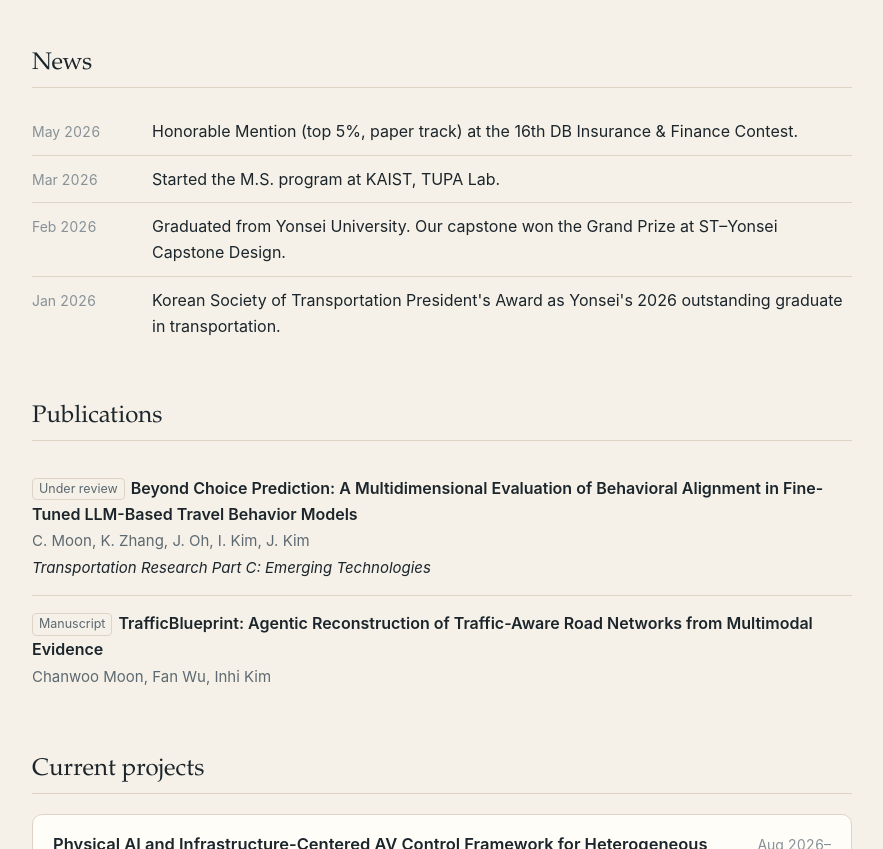
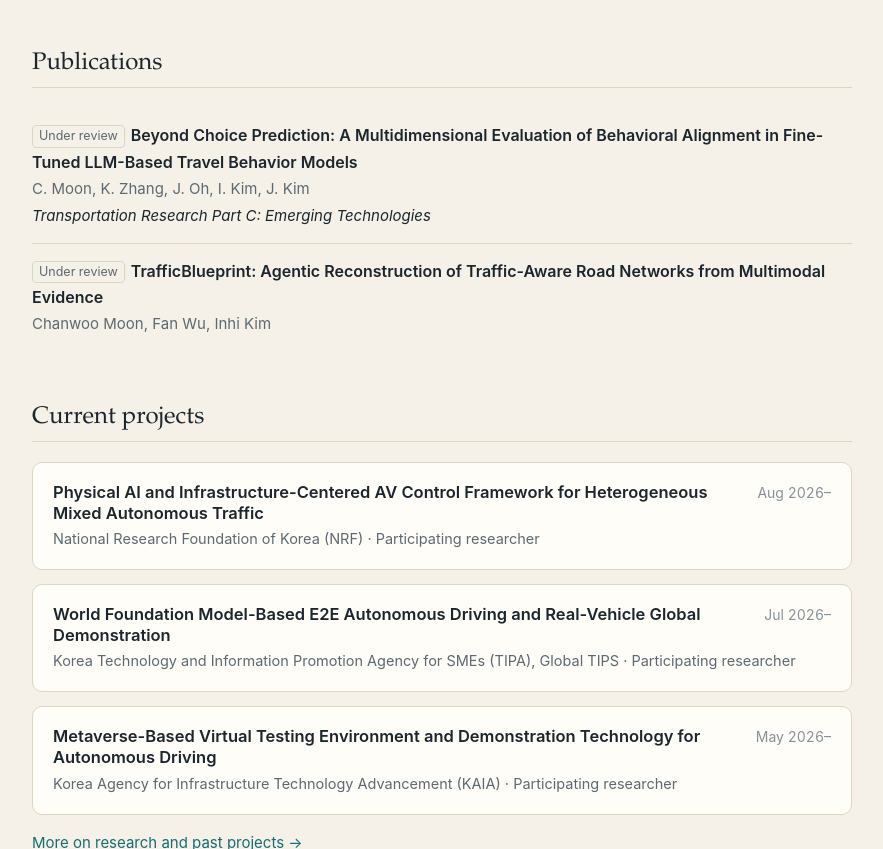
Before and after one commit to urbanking/urbanking.github.io, a plain HTML site: page index.html in a window 1280 px wide. Shown: the part 1550-2399 px from the top of the page, without its empty margins (198-1081 px from the left). Drawn offline with Linux system fonts and the light colour scheme.

Commit message:
Remove news and update paper review status

```diff
--- a/index.html
+++ b/index.html
@@ -127,16 +127,6 @@
         </ol>
       </section>
 
-      <section class="section" aria-labelledby="news">
-        <h2 id="news">News</h2>
-        <ol class="dated">
-          <li><time>May 2026</time><div>Honorable Mention (top 5%, paper track) at the 16th DB Insurance &amp; Finance Contest.</div></li>
-          <li><time>Mar 2026</time><div>Started the M.S. program at KAIST, TUPA Lab.</div></li>
-          <li><time>Feb 2026</time><div>Graduated from Yonsei University. Our capstone won the Grand Prize at ST–Yonsei Capstone Design.</div></li>
-          <li><time>Jan 2026</time><div>Korean Society of Transportation President's Award as Yonsei's 2026 outstanding graduate in transportation.</div></li>
-        </ol>
-      </section>
-
       <section class="section" aria-labelledby="pubs">
         <h2 id="pubs">Publications</h2>
         <ul class="pubs">
@@ -146,7 +136,7 @@
             <p class="pub-venue"><em>Transportation Research Part C: Emerging Technologies</em></p>
           </li>
           <li>
-            <div><span class="status">Manuscript</span><span class="pub-title">TrafficBlueprint: Agentic Reconstruction of Traffic-Aware Road Networks from Multimodal Evidence</span></div>
+            <div><span class="status">Under review</span><span class="pub-title">TrafficBlueprint: Agentic Reconstruction of Traffic-Aware Road Networks from Multimodal Evidence</span></div>
             <p class="pub-authors">Chanwoo Moon, Fan Wu, Inhi Kim</p>
           </li>
         </ul>
```
Also changed, not shown: cv/index.html (+1 -1 lines), ko/cv/index.html (+1 -1 lines), ko/index.html (+1 -11 lines), ko/publications/index.html (+1 -1 lines), publications/index.html (+1 -1 lines), 1 other file.
